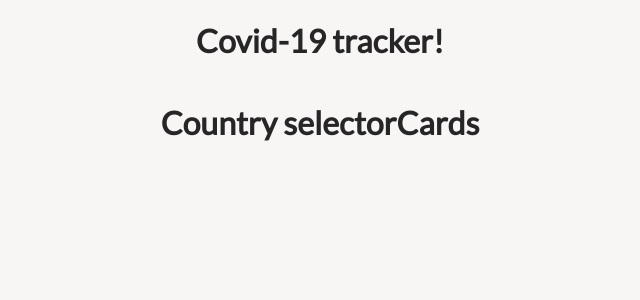
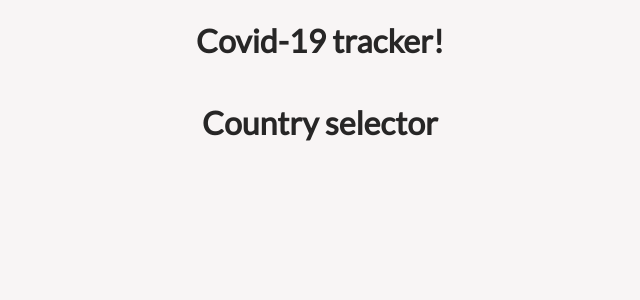
Before and after one commit to romeiro-bru/react-covid-data, a React (Create React App) app: page / in a window 1280 px wide. Shown: the top 300 px of the page, without its empty margins (320-960 px from the left). Built offline with nearby package versions, Linux system fonts and the light colour scheme; no server answers.

Commit message:
Import components from material-ui, Change file name

```diff
--- a/src/components/Cards/Cards.jsx
+++ b/src/components/Cards/Cards.jsx
@@ -1,8 +1,12 @@
 import React from 'react';
+import './style.scss';
+import {Card, CardContent, Typography, Grid} from '@material-ui/core';
 
 export function Cards({ data }) {
     console.log(2, data)
     return(
-        <h1>Cards</h1>
+        <section>
+
+        </section>
     )
 }
```
Also changed, not shown: src/components/Cards/Cards.scss (deleted), src/components/Cards/style.scss (added), src/components/CountrySelector/CountrySelector.scss (deleted), src/components/CountrySelector/style.scss (added).
